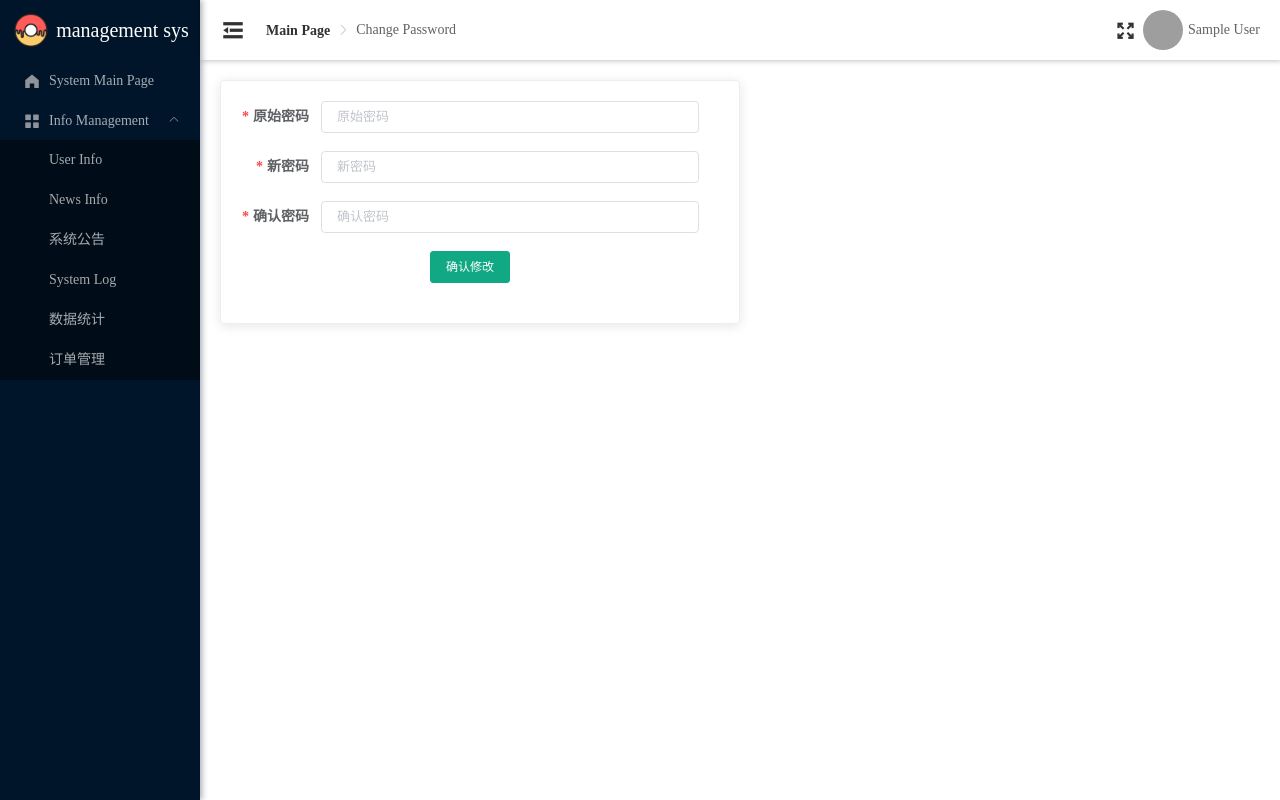
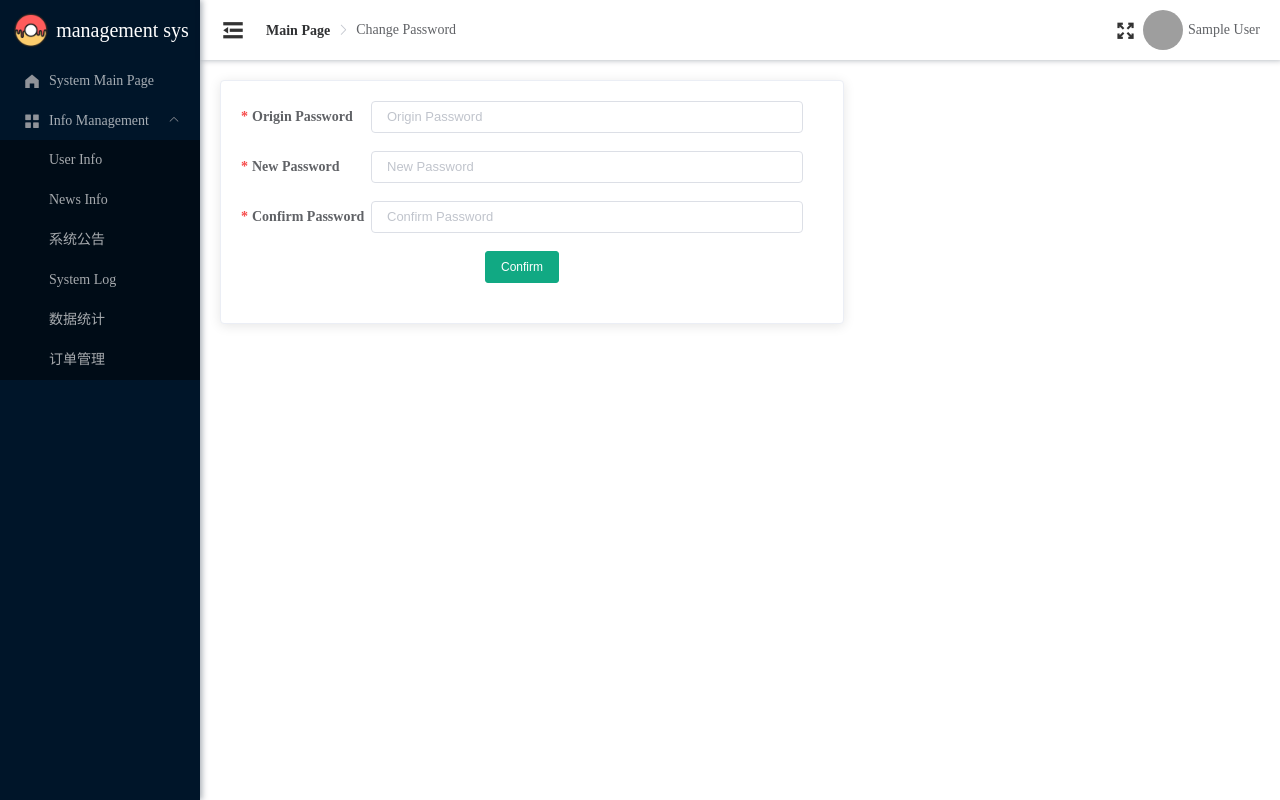
Before and after one commit to jijiezhou/management_sys_proto, a Vue app in the folder vue/: page /password in a window 1280 px wide. Built offline with nearby package versions, Linux system fonts and the light colour scheme; sample sign-in values are in the browser's storage; grey boxes are pictures that could not be loaded.

Commit message:
16 change password

```diff
--- a/vue/src/views/manager/Password.vue
+++ b/vue/src/views/manager/Password.vue
@@ -1,18 +1,18 @@
 <template>
   <div>
-    <el-card style="width: 50%">
-      <el-form ref="formRef" :model="user" :rules="rules" label-width="80px" style="padding-right: 20px">
-        <el-form-item label="原始密码" prop="password">
-          <el-input show-password v-model="user.password" placeholder="原始密码"></el-input>
+    <el-card style="width: 60%">
+      <el-form ref="formRef" :model="user" :rules="rules" label-width="130px" style="padding-right: 20px">
+        <el-form-item label="Origin Password" prop="password">
+          <el-input show-password v-model="user.password" placeholder="Origin Password"></el-input>
         </el-form-item>
-        <el-form-item label="新密码" prop="newPassword">
-          <el-input show-password v-model="user.newPassword" placeholder="新密码"></el-input>
+        <el-form-item label="New Password" prop="newPassword">
+          <el-input show-password v-model="user.newPassword" placeholder="New Password"></el-input>
         </el-form-item>
-        <el-form-item label="确认密码" prop="confirmPassword">
-          <el-input show-password v-model="user.confirmPassword" placeholder="确认密码"></el-input>
+        <el-form-item label="Confirm Password" prop="confirmPassword">
+          <el-input show-password v-model="user.confirmPassword" placeholder="Confirm Password"></el-input>
         </el-form-item>
         <div style="text-align: center; margin-bottom: 20px">
-          <el-button type="primary" @click="update">确认修改</el-button>
+          <el-button type="primary" @click="update">Confirm</el-button>
         </div>
       </el-form>
     </el-card>
@@ -25,9 +25,9 @@ export default {
   data() {
     const validatePassword = (rule, value, callback) => {
       if (value === '') {
-        callback(new Error('请确认密码'))
+        callback(new Error('please confirm password'))
       } else if (value !== this.user.newPassword) {
-        callback(new Error('确认密码错误'))
+        callback(new Error('password cannot match'))
       } else {
         callback()
       }
@@ -37,10 +37,10 @@ export default {
       user: JSON.parse(localStorage.getItem('honey-user') || '{}'),
       rules: {
         password: [
-          { required: true, message: '请输入原始密码', trigger: 'blur' },
+          { required: true, message: 'please enter original password', trigger: 'blur' },
         ],
         newPassword: [
-          { required: true, message: '请输入新密码', trigger: 'blur' },
+          { required: true, message: 'please enter new password', trigger: 'blur' },
         ],
         confirmPassword: [
           { validator: validatePassword, required: true, trigger: 'blur' },
@@ -53,14 +53,15 @@ export default {
   },
   methods: {
     update() {
+      //form validation
       this.$refs.formRef.validate((valid) => {
         if (valid) {
           this.user.password = this.user.newPassword
-          // 保存当前的用户信息到数据库
+          // Save current user information to database
           this.$request.put('/user/update', this.user).then(res => {
             if (res.code === '200') {
-              // 成功更新
-              this.$message.success('保存成功')
+              // change success
+              this.$message.success('save success')
               this.$router.push('/login')
             } else {
               this.$message.error(res.msg)
@@ -76,5 +77,7 @@ export default {
 <style scoped>
 /deep/.el-form-item__label {
   font-weight: bold;
+  white-space:nowrap;
+  text-align: left;
 }
 </style>
```
Also changed, not shown: 2 other files (tests, documents, lock files or other folders).
